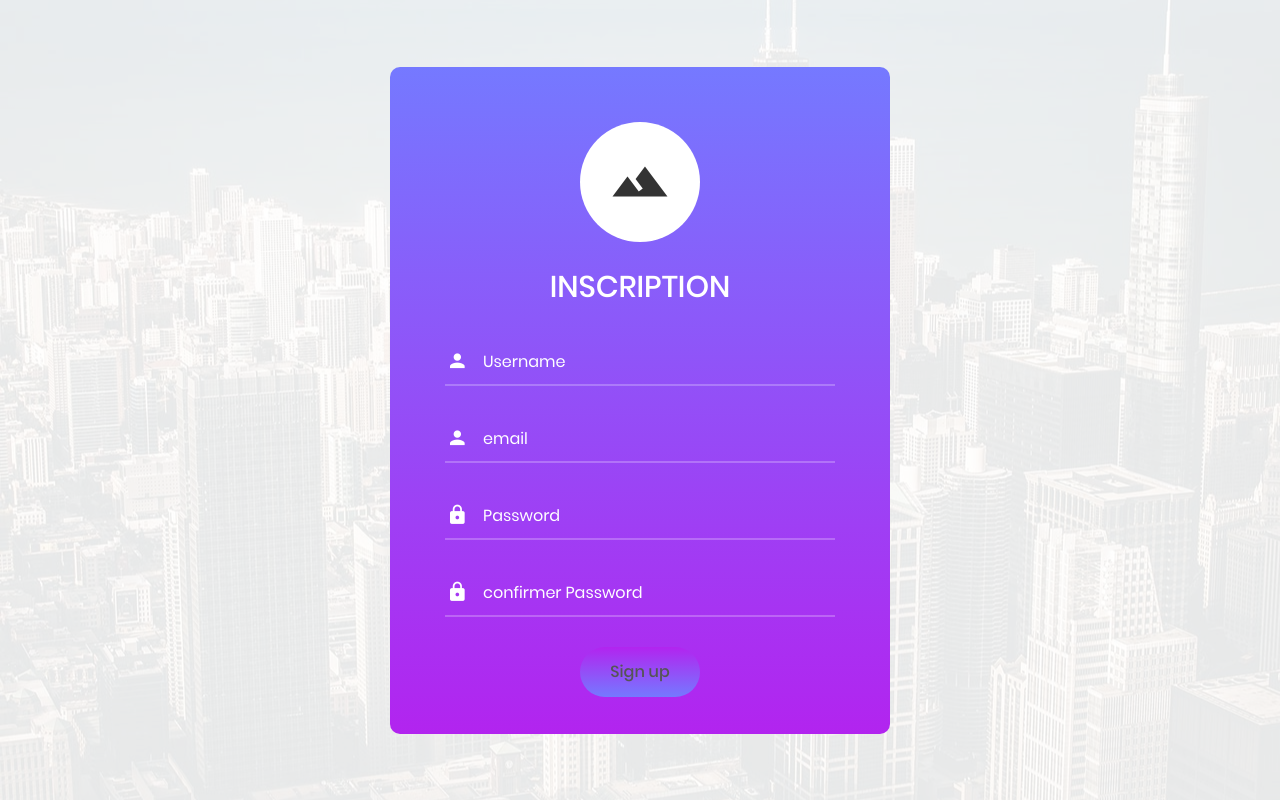
After one commit to massinoLight/Projet-outils-libre-pour-le-developpement-flask-firebase, a Flask app: page /templates/signup in a window 1280 px wide. The commit adds this page. Run offline with Flask 2, Linux system fonts and the light colour scheme; some libraries are stand-ins or nearby versions.

Commit message:
Commit les liens marchent bien entre les deux pages

```diff
--- a/firebaseUtils.py
+++ b/firebaseUtils.py
@@ -26,10 +26,10 @@ def add_data():
         u'email': u'massino@gmail.com'
     })
 
-def get_collection():
+def get_collection(laCollection):
         db = firestore.Client()
 
-        users_ref = db.collection('Utilisateurs')
+        users_ref = db.collection(laCollection)
         docs = users_ref.stream()
 
         for doc in docs:
@@ -38,4 +38,4 @@ def get_collection():
 
 if __name__ == '__main__':
     print("test firebase")
-    get_collection()
+    get_collection('Utilisateurs')
--- a/main.py
+++ b/main.py
@@ -14,3 +14,10 @@ def login():
             #si l'utilisateur existe retourner sa page d'accueil
             return render_template('accueil.html')
     return render_template('index.html', error=error)
+
+
+
+@app.route('/templates/signup', methods=["GET","POST"])
+#fonction pour acceder a la page d'inscription a partir du lien sur la page html qui indique cette fonction
+def signup():
+    return render_template('signup.html')
--- /dev/null
+++ b/templates/signup.html
@@ -0,0 +1,105 @@
+<!DOCTYPE html>
+<html lang="en">
+<head>
+	<title>Projet Flask</title>
+	<meta charset="UTF-8">
+	<meta name="viewport" content="width=device-width, initial-scale=1">
+<!--===============================================================================================-->
+	<link rel="icon" type="image/png" href="../static/images/icons/favicon.ico"/>
+<!--===============================================================================================-->
+	<link rel="stylesheet" type="text/css" href="../static/vendor/bootstrap/css/bootstrap.min.css">
+<!--===============================================================================================-->
+	<link rel="stylesheet" type="text/css" href="../static/fonts/font-awesome-4.7.0/css/font-awesome.min.css">
+<!--===============================================================================================-->
+	<link rel="stylesheet" type="text/css" href="../static/fonts/iconic/css/material-design-iconic-font.min.css">
+<!--===============================================================================================-->
+	<link rel="stylesheet" type="text/css" href="../static/vendor/animate/animate.css">
+<!--===============================================================================================-->
+	<link rel="stylesheet" type="text/css" href="../static/vendor/css-hamburgers/hamburgers.min.css">
+<!--===============================================================================================-->
+	<link rel="stylesheet" type="text/css" href="../static/vendor/animsition/css/animsition.min.css">
+<!--===============================================================================================-->
+	<link rel="stylesheet" type="text/css" href="../static/vendor/select2/select2.min.css">
+<!--===============================================================================================-->
+	<link rel="stylesheet" type="text/css" href="../static/vendor/daterangepicker/daterangepicker.css">
+<!--===============================================================================================-->
+	<link rel="stylesheet" type="text/css" href="../static/css/util.css">
+	<link rel="stylesheet" type="text/css" href="../static/css/main.css">
+<!--===============================================================================================-->
+</head>
+<body>
+
+	<div class="limiter">
+		<div class="container-login100" style="background-image: url('images/bg-01.jpg');">
+			<div class="wrap-login100">
+				<form class="login100-form validate-form" action="" method="post">
+					<span class="login100-form-logo">
+						<i class="zmdi zmdi-landscape"></i>
+					</span>
+
+					<span class="login100-form-title p-b-34 p-t-27">
+						Inscription
+					</span>
+
+					<div class="wrap-input100 validate-input" data-validate = "Enter username">
+						<input class="input100" type="text" placeholder="Username" name="username" value="{{
+          request.form.username }}">
+						<span class="focus-input100" data-placeholder="&#xf207;"></span>
+					</div>
+
+                    <div class="wrap-input100 validate-input" data-validate = "Enter username">
+						<input class="input100" type="text" placeholder="email" name="email" value="{{
+          request.form.email }}">
+						<span class="focus-input100" data-placeholder="&#xf207;"></span>
+					</div>
+
+
+					<div class="wrap-input100 validate-input" data-validate="Enter password">
+						<input class="input100" type="password" placeholder="Password" name="password" value="{{
+          request.form.password }}">
+						<span class="focus-input100" data-placeholder="&#xf191;"></span>
+					</div>
+
+                    <div class="wrap-input100 validate-input" data-validate="Enter password">
+						<input class="input100" type="password" placeholder="confirmer Password" name="password2" value="{{
+          request.form.password2 }}">
+						<span class="focus-input100" data-placeholder="&#xf191;"></span>
+					</div>
+
+
+					<div class="container-login100-form-btn">
+
+						<input class="login100-form-btn"type="submit" value="Sign up">
+
+					</div>
+
+				</form>
+				 {% if error %}
+        <p class="error"><strong>Error:</strong> {{ error }}
+      {% endif %}
+			</div>
+		</div>
+	</div>
+
+
+	<div id="dropDownSelect1"></div>
+
+<!--===============================================================================================-->
+	<script src="static/vendor/jquery/jquery-3.2.1.min.js"></script>
+<!--===============================================================================================-->
+	<script src="static/vendor/animsition/js/animsition.min.js"></script>
+<!--===============================================================================================-->
+	<script src="static/static/vendor/bootstrap/js/popper.js"></script>
+	<script src="static/vendor/bootstrap/js/bootstrap.min.js"></script>
+<!--===============================================================================================-->
+	<script src="static/vendor/select2/select2.min.js"></script>
+<!--===============================================================================================-->
+	<script src="static/vendor/daterangepicker/moment.min.js"></script>
+	<script src="static/vendor/daterangepicker/daterangepicker.js"></script>
+<!--===============================================================================================-->
+	<script src="static/vendor/countdowntime/countdowntime.js"></script>
+<!--===============================================================================================-->
+	<script src="static/js/main.js"></script>
+
+</body>
+</html>
```
Also changed, not shown: templates/index.html (+9 -9 lines).
